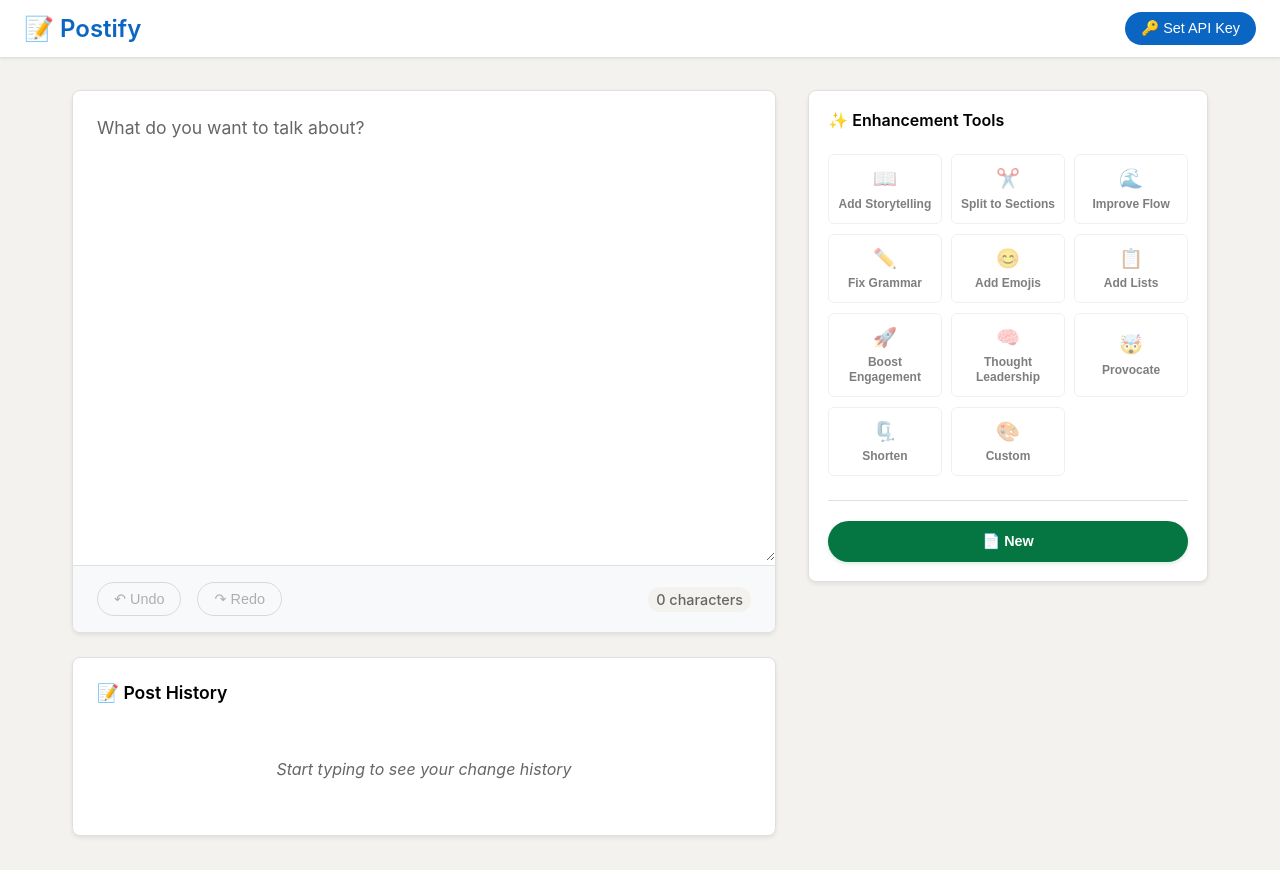
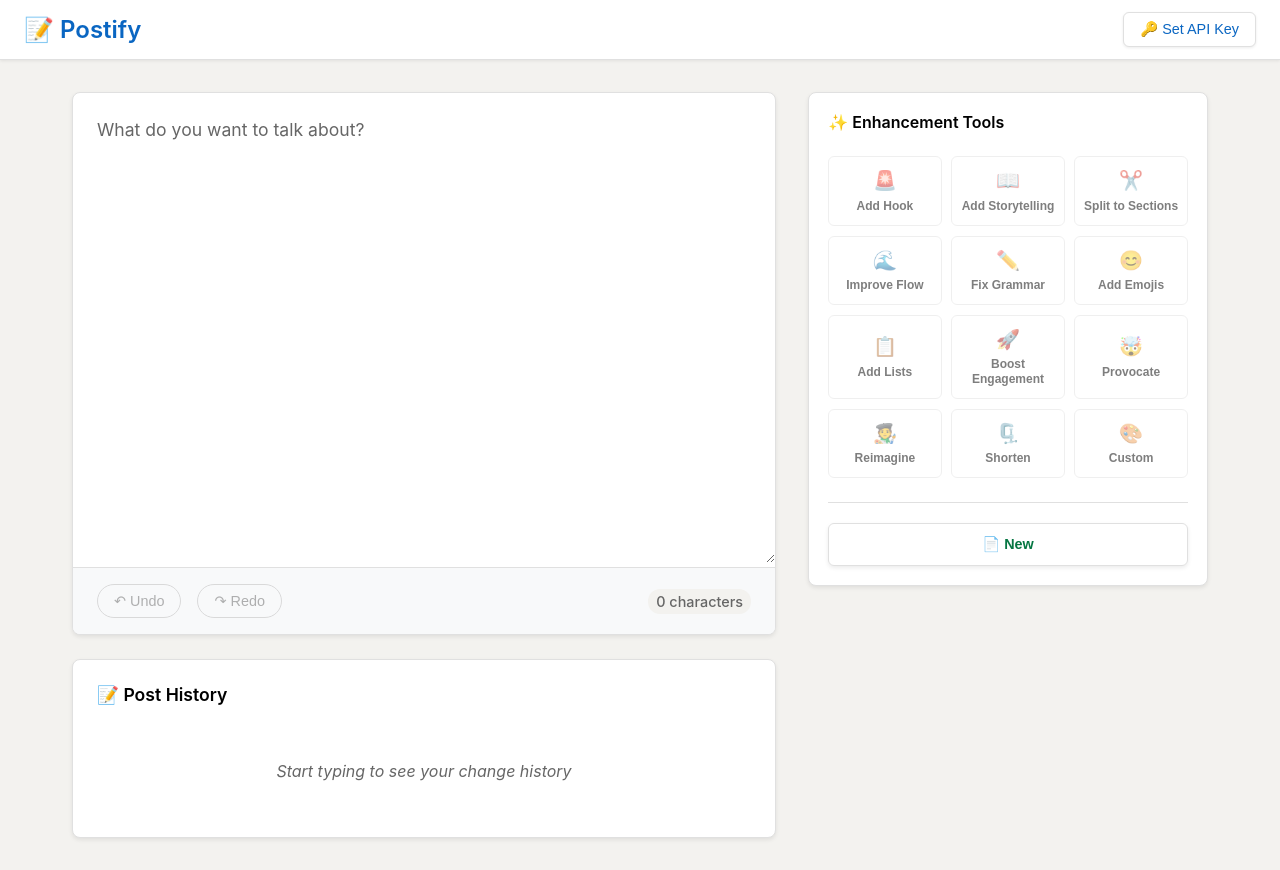
Before and after one commit to Luftare/postify, a React (Vite) app: page / in a window 1280 px wide. Built offline with nearby package versions, Linux system fonts and the light colour scheme.

Commit message:
adjust presets

```diff
--- a/src/App.css
+++ b/src/App.css
@@ -58,27 +58,34 @@ body {
 }
 
 .api-key-btn {
-  background: #0a66c2;
-  color: white;
-  border: none;
+  background: #ffffff;
+  color: #0a66c2;
+  border: 1px solid #e0e0e0;
   padding: 0.5rem 1rem;
-  border-radius: 24px;
+  border-radius: 6px;
   font-weight: 500;
   font-size: 0.9rem;
   cursor: pointer;
   transition: all 0.2s ease;
+  display: flex;
+  align-items: center;
+  gap: 0.5rem;
+  box-shadow: 0 1px 3px rgba(0, 0, 0, 0.08);
 }
 
 .api-key-btn:hover {
-  background: #004182;
+  background: #f3f2ef;
+  border-color: #0a66c2;
+  box-shadow: 0 2px 8px rgba(10, 102, 194, 0.15);
+  transform: translateY(-1px);
 }
 
 .api-clear-btn {
-  background: #d11124;
-  color: white;
-  border: none;
+  background: #ffffff;
+  color: #d11124;
+  border: 1px solid #e0e0e0;
   padding: 0.5rem;
-  border-radius: 50%;
+  border-radius: 6px;
   font-size: 0.9rem;
   cursor: pointer;
   transition: all 0.2s ease;
@@ -87,26 +94,37 @@ body {
   justify-content: center;
   min-width: 36px;
   height: 36px;
+  box-shadow: 0 1px 3px rgba(0, 0, 0, 0.08);
 }
 
 .api-clear-btn:hover {
-  background: #a61e2a;
+  background: #fef2f2;
+  border-color: #d11124;
+  box-shadow: 0 2px 8px rgba(209, 17, 36, 0.15);
+  transform: translateY(-1px);
 }
 
 .new-session-btn {
-  background: #057642;
-  color: white;
-  border: none;
+  background: #ffffff;
+  color: #057642;
+  border: 1px solid #e0e0e0;
   padding: 0.5rem 1rem;
-  border-radius: 24px;
+  border-radius: 6px;
   font-weight: 500;
   font-size: 0.9rem;
   cursor: pointer;
   transition: all 0.2s ease;
+  display: flex;
+  align-items: center;
+  gap: 0.5rem;
+  box-shadow: 0 1px 3px rgba(0, 0, 0, 0.08);
 }
 
 .new-session-btn:hover {
-  background: #046139;
+  background: #f0fdf4;
+  border-color: #057642;
+  box-shadow: 0 2px 8px rgba(5, 118, 66, 0.15);
+  transform: translateY(-1px);
 }
 
 /* API Input Section */
@@ -530,11 +548,11 @@ body {
 }
 
 .actions-section .new-session-btn {
-  background: #057642;
-  color: white;
-  border: none;
+  background: #ffffff;
+  color: #057642;
+  border: 1px solid #e0e0e0;
   padding: 0.75rem 1.5rem;
-  border-radius: 24px;
+  border-radius: 6px;
   font-weight: 600;
   font-size: 0.9rem;
   cursor: pointer;
@@ -542,13 +560,14 @@ body {
   display: flex;
   align-items: center;
   gap: 0.5rem;
-  box-shadow: 0 2px 4px rgba(5, 118, 66, 0.15);
+  box-shadow: 0 2px 4px rgba(0, 0, 0, 0.08);
   width: 100%;
   justify-content: center;
 }
 
 .actions-section .new-session-btn:hover {
-  background: #046139;
+  background: #f0fdf4;
+  border-color: #057642;
   box-shadow: 0 3px 8px rgba(5, 118, 66, 0.25);
   transform: translateY(-1px);
 }
--- a/src/data/presets.js
+++ b/src/data/presets.js
@@ -1,4 +1,11 @@
 export const PRESETS = [
+  {
+    id: "hook",
+    name: "Add Hook",
+    icon: "🚨",
+    prompt:
+      "Improve the beginning of the text by adding a hook to drive engagements. Be creative about it.",
+  },
   {
     id: "storytelling",
     name: "Add Storytelling",
@@ -46,20 +53,26 @@ export const PRESETS = [
     prompt:
       "Improve to maximize engagement by making it more compelling, actionable, and conversation-starting.",
   },
-
-  {
-    id: "thought_leader",
-    name: "Thought Leadership",
-    icon: "🧠",
-    prompt:
-      "Rewrite to position as thought leadership content with industry insights and forward-thinking perspectives.",
-  },
+  // {
+  //   id: "thought_leader",
+  //   name: "Thought Leadership",
+  //   icon: "🧠",
+  //   prompt:
+  //     "Rewrite to position as thought leadership content with industry insights and forward-thinking perspectives.",
+  // },
   {
     id: "provocate",
     name: "Provocate",
     icon: "🤯",
     prompt:
       "Provocate readers to engage with falsy or bold statement that people have a strong opinion about.",
+  },
+  {
+    id: "creativity",
+    name: "Reimagine",
+    icon: "🧑‍🎨",
+    prompt:
+      "Rewrite the text completely with a different angle. Keep the essence but put it in a whole new package that looks very different in all possible ways. Think outside the box. Be 1000x more creative.",
   },
   {
     id: "shorten",
```
